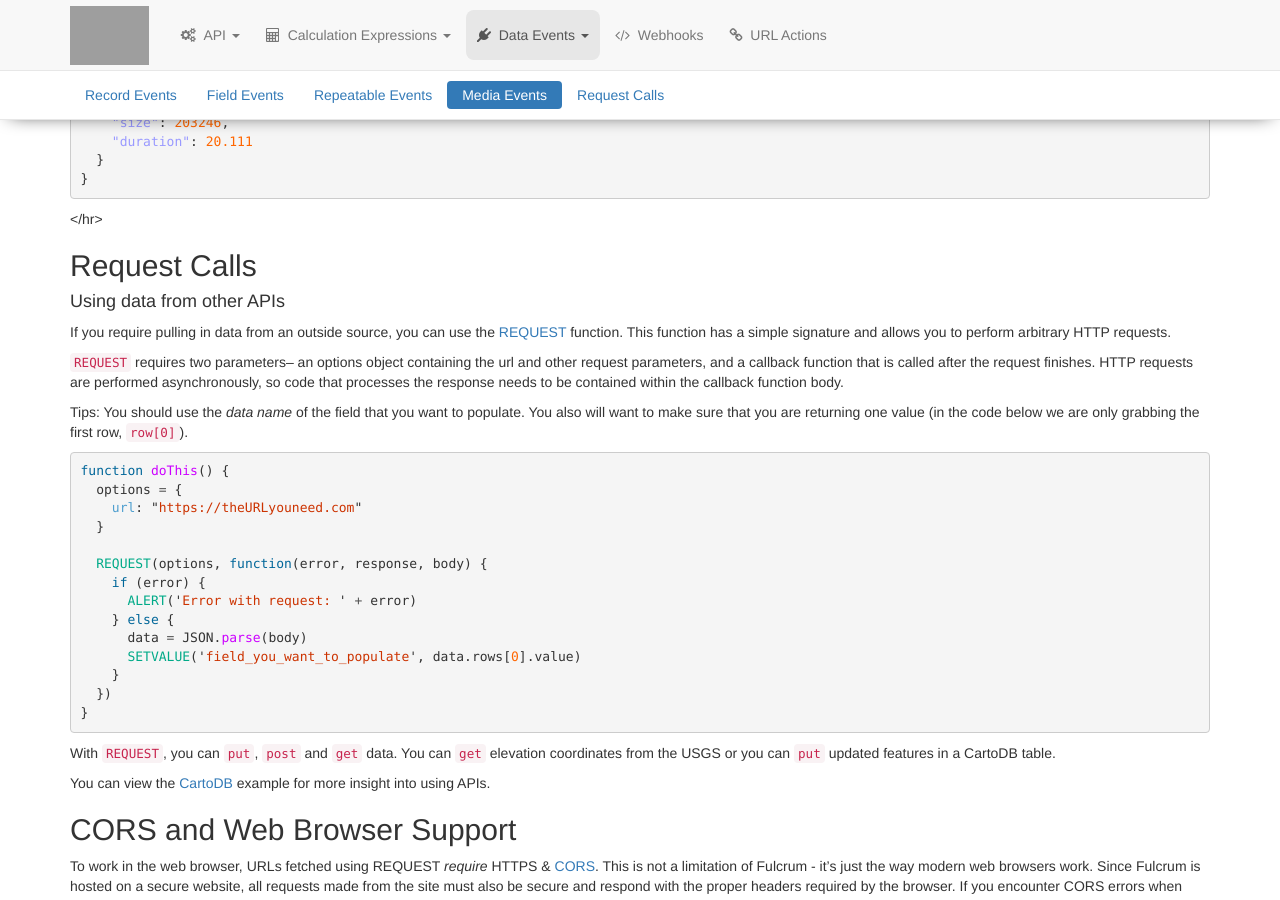
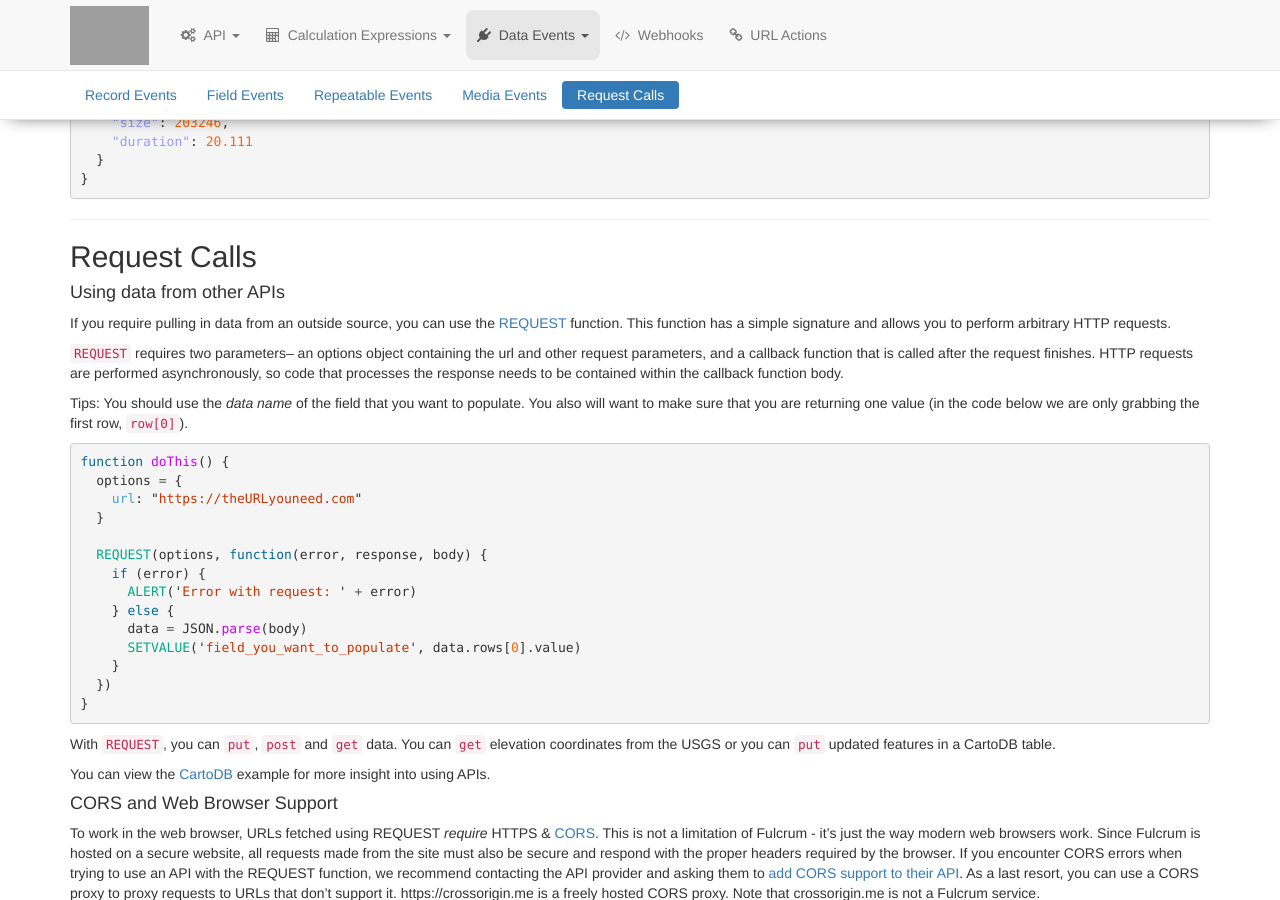
Before and after one commit to rylincoln/developer.fulcrumapp.com, a Jekyll site: the page built from _data-events/intro.md, in a window 1280 px wide and 900 px high, scrolled down 4644 px. Built offline with Jekyll 4.4.1, drawn with Linux system fonts in a browser that asks for light colours; nearby versions of some CDN libraries; grey boxes are pictures that could not be loaded.

Commit message:
Fix stray hr

````diff
--- a/_data-events/intro.md
+++ b/_data-events/intro.md
@@ -213,7 +213,8 @@ The callback for `add-audio` events is passed an event parameter with `name`, `f
   }
 }
 ```
-</hr>
+
+<hr>
 
 ## Request Calls
 
@@ -246,7 +247,7 @@ With `REQUEST`, you can `put`, `post` and `get` data. You can `get` elevation co
 
 You can view the [CartoDB](/data-events/examples/geofencing-with-cartodb) example for more insight into using APIs.
 
-## CORS and Web Browser Support
+#### CORS and Web Browser Support
 
 To work in the web browser, URLs fetched using REQUEST *require* HTTPS & [CORS](https://en.wikipedia.org/wiki/Cross-origin_resource_sharing). This is not a limitation of Fulcrum - it's just the way modern web browsers work. Since Fulcrum is hosted on a secure website, all requests made from the site must also be secure and respond with the proper headers required by the browser. If you encounter CORS errors when trying to use an API with the REQUEST function, we recommend contacting the API provider and asking them to [add CORS support to their API](http://http://enable-cors.org). As a last resort, you can use a CORS proxy to proxy requests to URLs that don't support it. https://crossorigin.me is a freely hosted CORS proxy. Note that crossorigin.me is not a Fulcrum service.
 <hr>
````
